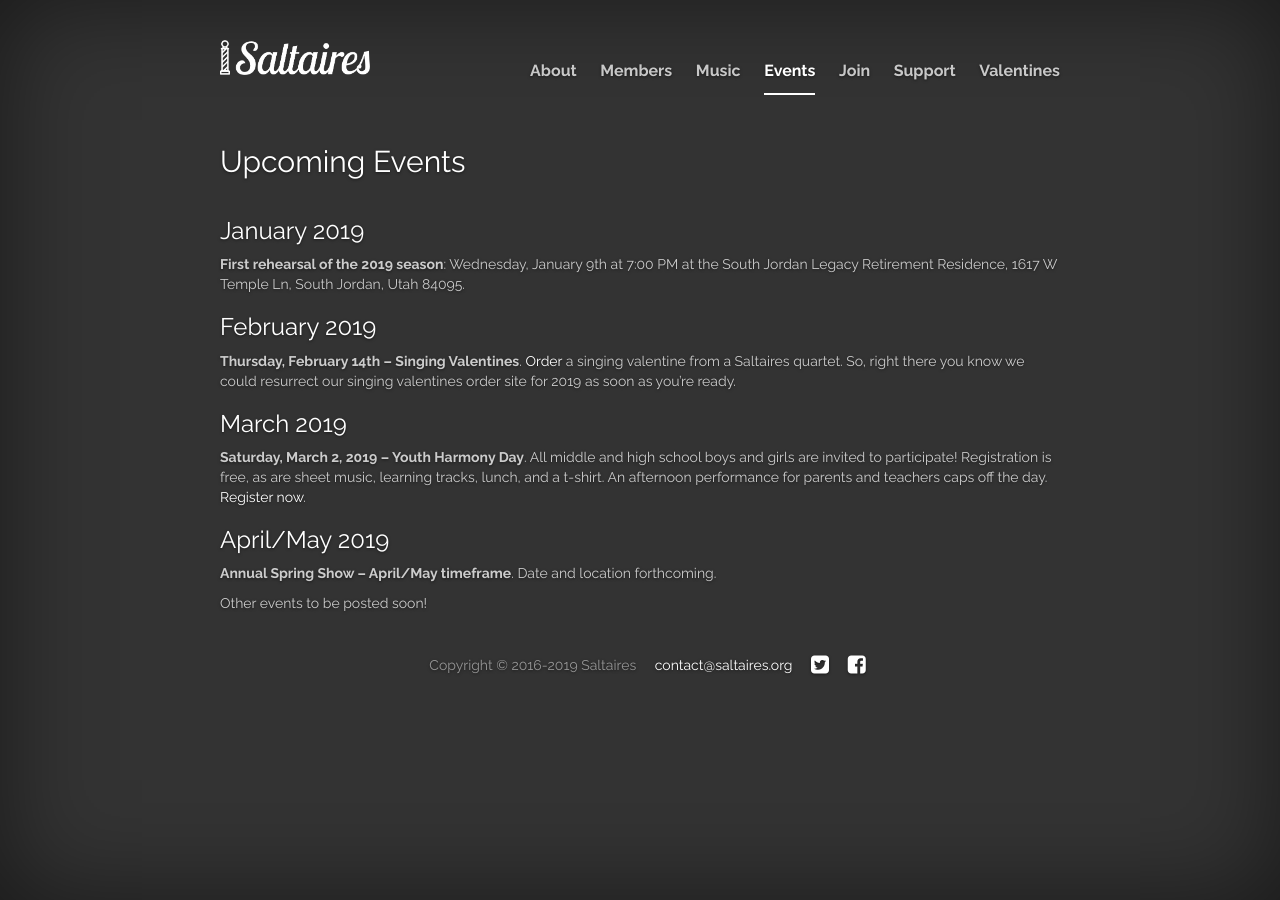
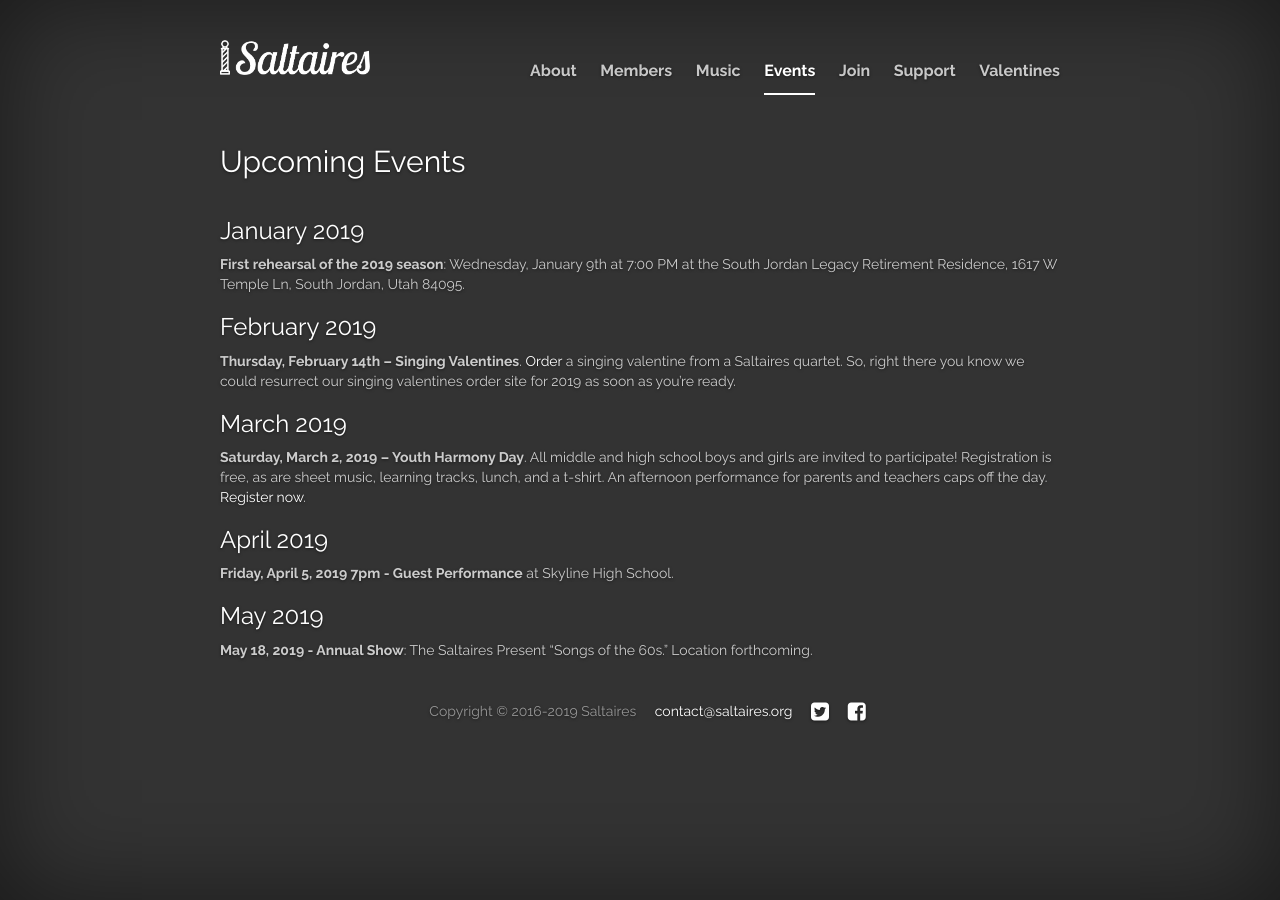
Before and after one commit to cayblood/saltaires, a Jekyll site: the page built from jekyll-site/events.md, in a window 1280 px wide. Built offline with Jekyll 4.4.1, drawn with Linux system fonts in a browser that asks for light colours; nearby versions of some CDN libraries; library files that are not in the unit come from our copies.

Commit message:
Update events

```diff
--- a/jekyll-site/events.md
+++ b/jekyll-site/events.md
@@ -18,8 +18,10 @@ permalink: /events/
 
 **Saturday, March 2, 2019 – Youth Harmony Day**.  All middle and high school boys and girls are invited to participate!  Registration is free, as are sheet music, learning tracks, lunch, and a t-shirt.  An afternoon performance for parents and teachers caps off the day. [Register now](/youth-harmony-day).
 
-### April/May 2019
+### April 2019
 
-**Annual Spring Show – April/May timeframe**.  Date and location forthcoming.
+**Friday, April 5, 2019 7pm - Guest Performance** at Skyline High School.
 
-Other events to be posted soon!
+### May 2019
+
+**May 18, 2019 - Annual Show**: The Saltaires Present "Songs of the 60s." Location forthcoming.
```
